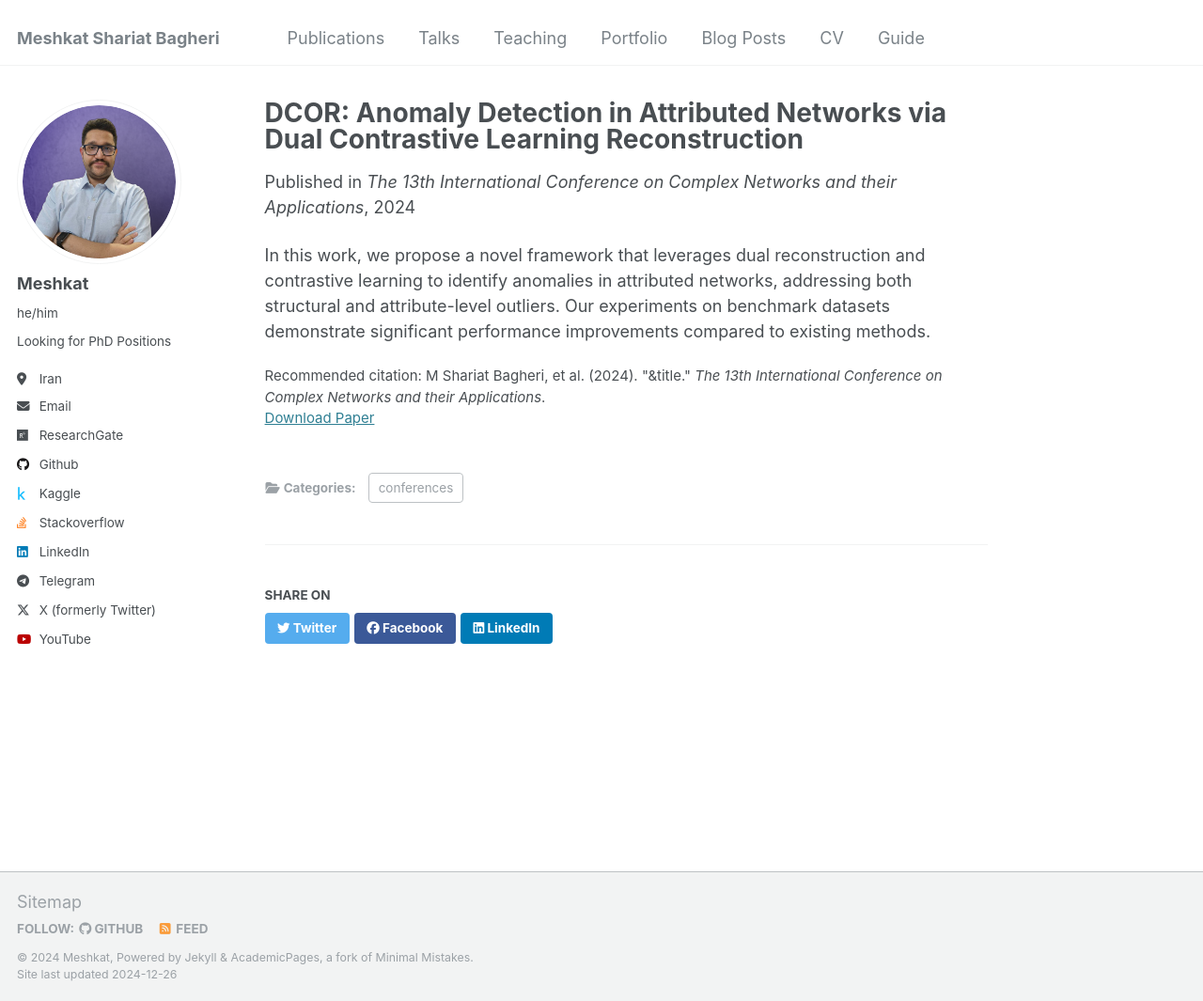
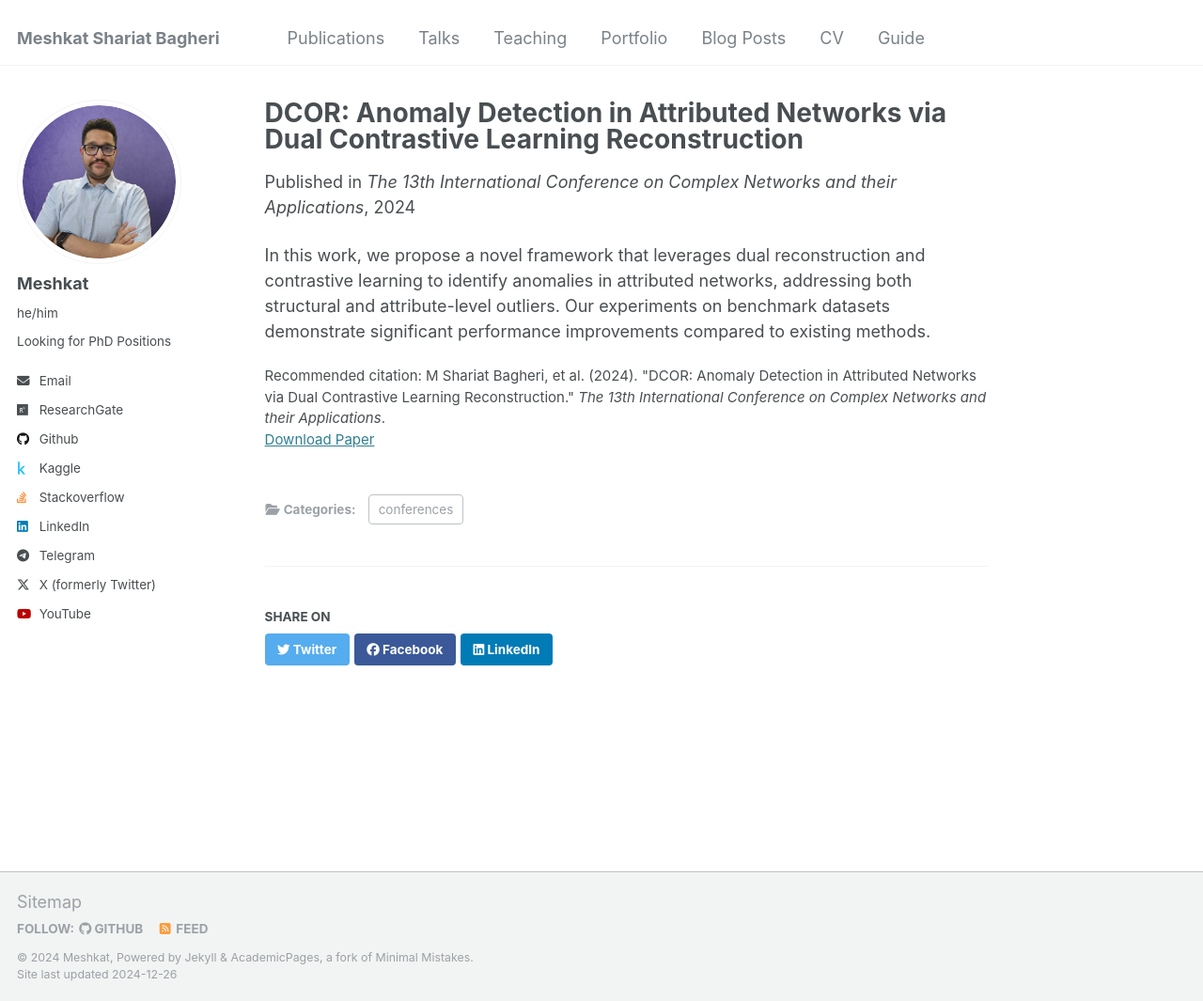
Before and after one commit to MeshkatShB/meshkatshb.github.io, a Jekyll site: the page built from _publications/DCOR.md, in a window 1280 px wide and 1065 px high. Shown: the whole window at 94% size. Built offline with Jekyll 4.4.1, drawn with Linux system fonts in a browser that asks for light colours.

Commit message:
hotfix: not showing paper name in citation.

```diff
--- a/_config.yml
+++ b/_config.yml
@@ -25,7 +25,7 @@ author:
   name: "Meshkat"
   pronouns: "he/him"
   bio: "Looking for PhD Positions"
-  location: "Iran"
+  location: # "Iran"
   employer: # "University of Tehran"
   uri: # URL
   email: "meshkatshb@gmail.com"
--- a/_publications/DCOR.md
+++ b/_publications/DCOR.md
@@ -7,7 +7,7 @@ excerpt: # "This paper is about fixing template issue #693."
 date: 2024-02-17
 venue: "The 13th International Conference on Complex Networks and their Applications"
 paperurl: "https://www.researchgate.net/profile/Hossein-Rafiee-Zade-2/publication/387295436_DCOR_Anomaly_Detection_in_Attributed_Networks_via_Dual_Contrastive_Learning_Reconstruction/links/676695cd00aa3770e0b28942/DCOR-Anomaly-Detection-in-Attributed-Networks-via-Dual-Contrastive-Learning-Reconstruction.pdf?origin=publicationDetail&_sg%5B0%5D=hTHSPusOG5KW8JTnVj0iaAUCzL4IFcS8bQykPXcPrbEnc31_eW1hP1MEiQj9JsBUzVMnxbLOVLJXz0Agv-Jl-Q.Demw1cY6sef4RvF-NADRtE50KQE93cPX57UzGj3jpb5sW2_bo3HgxvMnaRnjHZUenK4sOXqGy_yJme0mAYfUVw&_sg%5B1%5D=EstgpsWWohKjlvNPkcVCciExex77JjYJXmrNBogYtSMxXFXsAXOnOmPPYypWQiXFXFhttNAb7-QvGT5tQPPyTfCTRFe70vf7wvJV3rsIUxUT.Demw1cY6sef4RvF-NADRtE50KQE93cPX57UzGj3jpb5sW2_bo3HgxvMnaRnjHZUenK4sOXqGy_yJme0mAYfUVw&_iepl=&_rtd=eyJjb250ZW50SW50ZW50IjoibWFpbkl0ZW0ifQ%3D%3D&_tp=eyJjb250ZXh0Ijp7ImZpcnN0UGFnZSI6InB1YmxpY2F0aW9uIiwicGFnZSI6InB1YmxpY2F0aW9uIiwicG9zaXRpb24iOiJwYWdlSGVhZGVyIn19"
-citation: "M Shariat Bagheri, et al. (2024). &quot;&title.&quot; <i>The 13th International Conference on Complex Networks and their Applications</i>."
+citation: "M Shariat Bagheri, et al. (2024). &quot;DCOR: Anomaly Detection in Attributed Networks via Dual Contrastive Learning Reconstruction.&quot; <i>The 13th International Conference on Complex Networks and their Applications</i>."
 ---
 
 In this work, we propose a novel framework that leverages dual reconstruction and contrastive learning to identify anomalies in attributed networks, addressing both structural and attribute-level outliers. Our experiments on benchmark datasets demonstrate significant performance improvements compared to existing methods.
```
